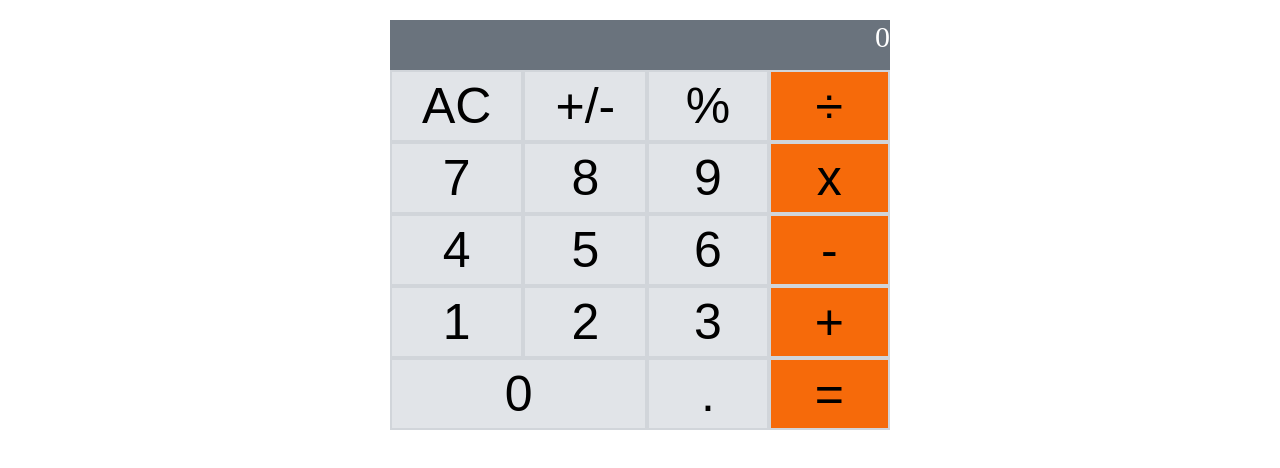
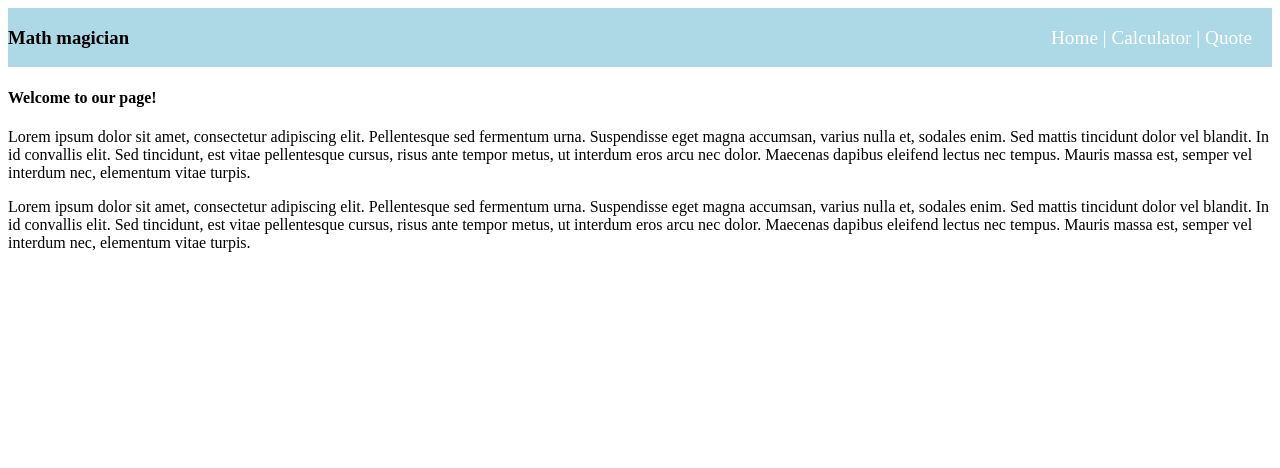
Before and after one commit to elisha2kyakpo1/math_magicians, a React (Create React App) app: page / in a window 1280 px wide. Shown: the top 468 px of the page. Built offline with nearby package versions, Linux system fonts and the light colour scheme.

Commit message:
Add more pages

```diff
--- a/package.json
+++ b/package.json
@@ -9,6 +9,7 @@
     "big.js": "^6.1.1",
     "react": "^17.0.2",
     "react-dom": "^17.0.2",
+    "react-router-dom": "^5.2.0",
     "react-scripts": "4.0.3",
     "web-vitals": "^1.0.1"
   },
--- a/src/App.js
+++ b/src/App.js
@@ -1,19 +1,31 @@
 import React from 'react';
+import {
+  BrowserRouter as Router,
+  Switch,
+  Route,
+} from 'react-router-dom';
 import Calculator from './components/Calculator';
+import Nav from './pages/Nav';
+import Home from './pages/Home';
+import Quote from './pages/Quote';
 
-class App extends React.Component {
-  constructor(props) {
-    super(props);
-    this.state = {};
-  }
-
-  render() {
-    return (
-      <div className="App">
-        <Calculator />
-      </div>
-    );
-  }
+function App() {
+  return (
+    <Router>
+      <Nav />
+      <Switch>
+        <Route path="/calculator">
+          <Calculator />
+        </Route>
+        <Route path="/quote">
+          <Quote />
+        </Route>
+        <Route path="/">
+          <Home />
+        </Route>
+      </Switch>
+    </Router>
+  );
 }
 
 export default App;
--- a/src/logic/calculate.js
+++ b/src/logic/calculate.js
@@ -79,10 +79,10 @@ export default function calculate(obj, buttonName) {
 
   if (buttonName === '+/-') {
     if (obj.next) {
-      return { next: (-1 * parseFloat(obj.next)).toString() };
+      return { ...obj, next: (-1 * parseFloat(obj.next)).toString() };
     }
     if (obj.total) {
-      return { total: (-1 * parseFloat(obj.total)).toString() };
+      return { ...obj, total: (-1 * parseFloat(obj.total)).toString() };
     }
     return {};
   }
--- a/src/logic/operate.js
+++ b/src/logic/operate.js
@@ -13,10 +13,14 @@ export default function operate(numberOne, numberTwo, operation) {
     return one.times(two).toString();
   }
   if (operation === '÷') {
-    return one.div(two).toString();
+    try {
+      return one.div(two).toString();
+    } catch {
+      return '0';
+    }
   }
   if (operation === '%') {
     return one.mod(two).toString();
   }
-  throw Error(`Unknown operation '${operation}'`);
+  throw Error(`Unknown operation ${operation}`);
 }
--- /dev/null
+++ b/src/pages/Home.js
@@ -0,0 +1,29 @@
+function Home() {
+  return (
+    <div>
+      <h4>
+        Welcome to our page!
+      </h4>
+      <p>
+        Lorem ipsum dolor sit amet, consectetur adipiscing elit.
+        Pellentesque sed fermentum urna. Suspendisse eget magna accumsan,
+        varius nulla et, sodales enim. Sed mattis tincidunt dolor vel blandit.
+        In id convallis elit. Sed tincidunt, est vitae pellentesque cursus,
+        risus ante tempor metus, ut interdum eros arcu nec dolor.
+        Maecenas dapibus eleifend lectus nec tempus. Mauris massa est,
+        semper vel interdum nec, elementum vitae turpis.
+      </p>
+      <p>
+        Lorem ipsum dolor sit amet, consectetur adipiscing elit.
+        Pellentesque sed fermentum urna. Suspendisse eget magna accumsan,
+        varius nulla et, sodales enim. Sed mattis tincidunt dolor vel blandit.
+        In id convallis elit. Sed tincidunt, est vitae pellentesque cursus,
+        risus ante tempor metus, ut interdum eros arcu nec dolor.
+        Maecenas dapibus eleifend lectus nec tempus. Mauris massa est,
+        semper vel interdum nec, elementum vitae turpis.
+      </p>
+    </div>
+  );
+}
+
+export default Home;
--- /dev/null
+++ b/src/pages/Nav.js
@@ -0,0 +1,16 @@
+import './Pages.css';
+
+function Nav() {
+  return (
+    <nav className="nav">
+      <h3>Math magician</h3>
+      <ul className="links">
+        <li>Home |</li>
+        <li>Calculator |</li>
+        <li>Quote</li>
+      </ul>
+    </nav>
+  );
+}
+
+export default Nav;
--- /dev/null
+++ b/src/pages/Pages.css
@@ -0,0 +1,22 @@
+.links,
+.nav {
+  display: flex;
+  justify-content: space-between;
+  align-items: center;
+}
+
+.links li {
+  color: #fff;
+  font-size: 1.2rem;
+  font-weight: 400;
+  list-style: none;
+  margin-left: 5px;
+}
+
+.links {
+  margin-right: 20px;
+}
+
+.nav {
+  background-color: lightblue;
+}
--- /dev/null
+++ b/src/pages/Quote.js
@@ -0,0 +1,12 @@
+function Quote() {
+  return (
+    <div>
+      <p>
+        Mathematics is not about numbers,
+        equations, computations or algorithms: it is about understanding -William paul thurston
+      </p>
+    </div>
+  );
+}
+
+export default Quote;
```
Also changed, not shown: 1 other file (tests, documents, lock files or other folders).
